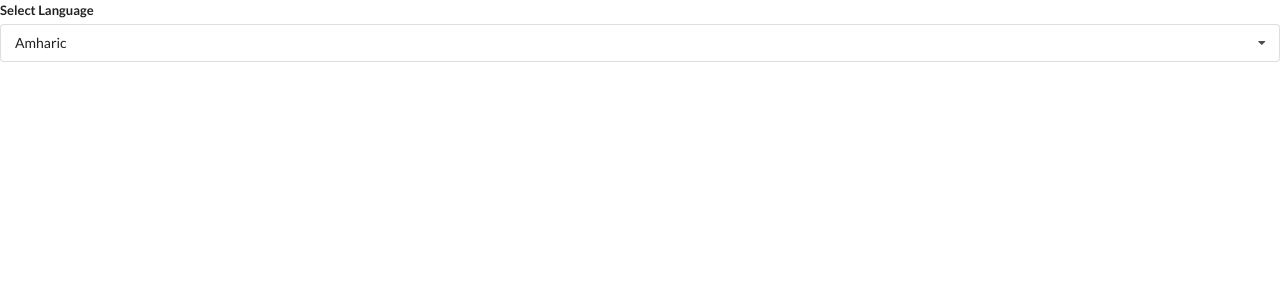
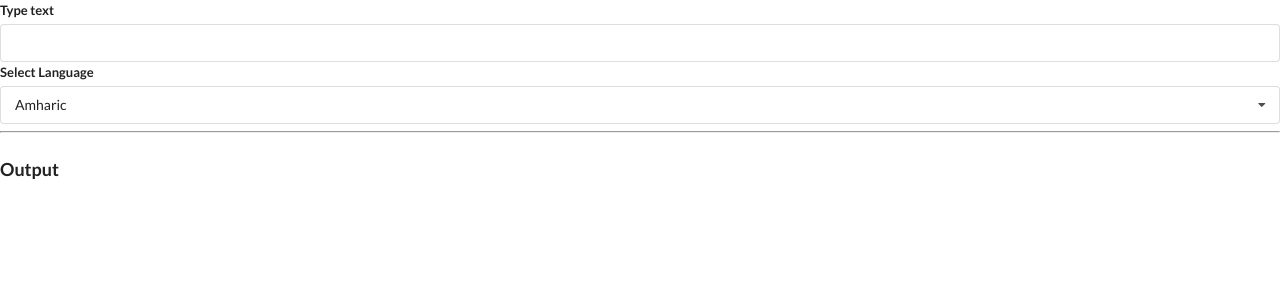
Before and after one commit to YohanesMulugeta/reactHooks-Exercise, a React (Create React App) app: page / in a window 1280 px wide. Shown: the top 300 px of the page. Built offline with nearby package versions, Linux system fonts and the light colour scheme; no server answers.

Commit message:
the convert component is succesfully requesting data from the googleapi.com

```diff
--- /dev/null
+++ b/src/components/Convert.js
@@ -0,0 +1,31 @@
+import React, { useEffect } from "react";
+import axios from "axios";
+import { API_KEY } from "./configure";
+
+const Convert = ({ language, text }) => {
+  useEffect(() => {
+    const find = async () => {
+      const res = await axios.post(
+        "https://translation.googleapis.com/language/translate/v2",
+        {},
+        {
+          params: {
+            q: text,
+            target: language.value,
+            key: API_KEY,
+          },
+        }
+      );
+    };
+
+    find();
+
+    const timeoutId = setTimeout(() => {}, 1000);
+
+    return clearTimeout(timeoutId);
+  }, [text, language]);
+
+  return <div />;
+};
+
+export default Convert;
--- a/src/components/Dropdown.js
+++ b/src/components/Dropdown.js
@@ -9,13 +9,15 @@ const Dropdown = ({ options, title, selected, onSelectedChange }) => {
       // GUARD KEY
       if (ref.current.contains(e.target)) return; //========================= ref.current is where the ref attached to will be stored
 
-      console.log("clicked");
+      // console.log("clicked");
       setOpen(false);
     };
 
     document.body.addEventListener("click", handler);
 
-    return document.body.removeEventListener("click", handler);
+    return () => {
+      document.body.removeEventListener("click", handler);
+    };
   }, []);
 
   const renderedOptions = options.map((option) => {
--- a/src/components/Translate.js
+++ b/src/components/Translate.js
@@ -1,21 +1,40 @@
 import React, { useState } from "react";
 import Dropdown from "./Dropdown";
+import Convert from "./Convert";
 
 const options = [
   { label: "Amharic", value: "am" },
   { label: "Arabic", value: "ar" },
+  { label: "Hindi", value: "hi" },
 ];
 
 const Translate = () => {
   const [language, setLanguage] = useState(options[0]);
+  const [text, setText] = useState("");
 
   return (
+    <div>
+      <div className="ui form">
+        <div className="field">
+          <label>Type text</label>
+          <input
+            value={text}
+            onChange={(e) => {
+              setText(e.target.value);
+            }}
+          />
+        </div>
+      </div>
       <Dropdown
         title={"Select Language"}
         options={options}
         selected={language}
         onSelectedChange={setLanguage}
       />
+      <hr />
+      <h3 className="ui header">Output</h3>
+      <Convert language={language} text={text} />
+    </div>
   );
 };
 
--- /dev/null
+++ b/src/components/configure.js
@@ -0,0 +1 @@
+export const API_KEY = "AIzaSyCHUCmpR7cT_yDFHC98CZJy2LTms-IwDlM";
```
Lines whose indentation alone changed are shown as unchanged.
